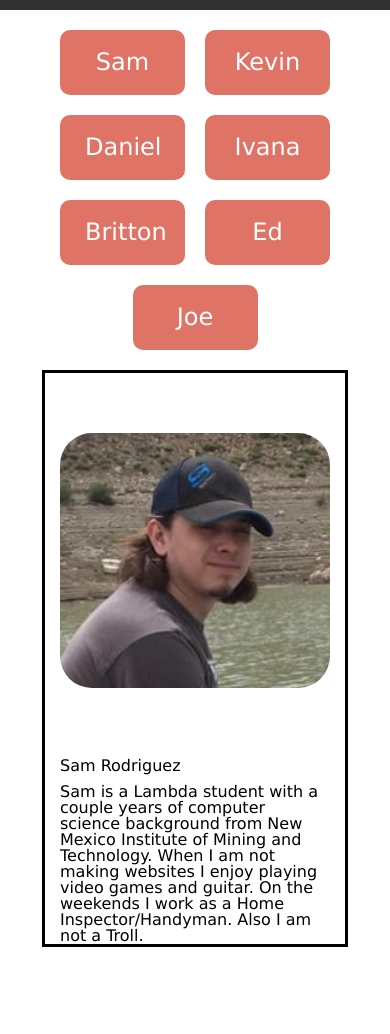
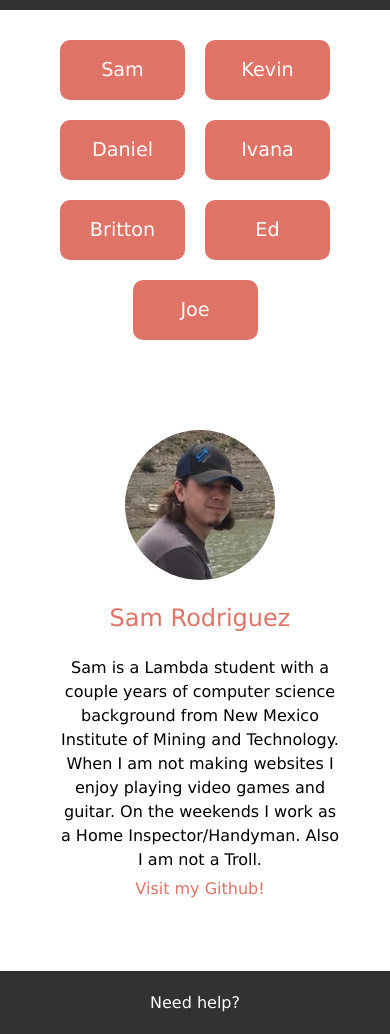
Before and after one commit to saltytrolls-bw-may-19/UILandingPage, a website: page students.html in a window 390 px wide. Shown: the part 66-1100 px from the top of the page. Drawn offline with Linux system fonts and the light colour scheme.

Commit message:
Refactor students.html

```diff
--- a/main.css
+++ b/main.css
@@ -368,64 +368,78 @@ article {
   transform: scale(1.1);
 }
 /* STUDENT */
+
 .tabs {
   display: flex;
   justify-content: center;
   flex-wrap: wrap;
   width: 100%;
-  margin: 10px 0;
+  margin: 20px 0;
 }
 .tab-link {
   text-align: center;
-  font-size: 24px;
+  font-size: 1.2rem;
   margin: 10px 10px;
   padding: 20px 25px;
   width: 75px;
-  height: 25px;
+  height: 20px;
   background-color: #df7366;
   color: #ffffff;
   cursor: pointer;
   border-radius: 10px;
 }
 
+.tab-link:hover {
+  transform: scale(1.1);
+  color: #df7366;
+  background-color: white;
+}
+
 .tnt {
-  margin-bottom: 100px;
+  margin-bottom: 70px;
 }
 .tab-items {
-  width: 50%;
-  min-height: 300px;
+  width: 70%;
+  min-height: 400px;
   min-width: 500px;
   display: flex;
   justify-content: center;
-  padding-top: 60px;
-  border: 3px solid black;
-  margin: 0 auto;
+  margin: 80px auto 0 auto;
+  display: flex;
+  align-items: flex-start;
 }
 .tabs-item {
   display: none;
-  width: 90%;
+  width: 100%;
 }
+
+.tabs-item-selected img {
+  border-radius: 50%;
+  width: 150px;
+  height: 150px;
+}
+
 .tabs-item-selected {
   display: flex;
   flex-direction: row;
   justify-content: center;
 }
-.tabs-item-selected img {
-  margin-bottom: 70px;
-  border-radius: 2em;
-  padding: 0;
-}
+
 .tabs-item-description {
   text-align: left;
-  width: 100%;
+  padding-left: 30px;
+  width: 70%;
+  line-height: 1.5;
 }
 .tabs-item-description .tabs-item-title {
-  margin-bottom: 10px;
+  margin-bottom: 20px;
+  font-size: 1.5rem;
+  color: #df7366;
 }
 
-.tab-link:hover {
-  transform: scale(1.1);
-  color: black;
+.link-social {
+  margin-top: 5px;
+  color: #df7366;
 }
 
 /* CONTACT */
@@ -441,7 +455,7 @@ footer {
 }
 
 .footer-row {
-  padding: 20px 0;
+  padding: 20px 10px;
   text-align: center;
 }
 
@@ -472,11 +486,25 @@ footer {
 
   /*==========STUDENT.HTML STYLING==========*/
   .tab-items {
-    width: 70%;
-    min-width: 300px;
+    width: 80%;
+    min-width: 400px;
   }
   .tabs-item-selected {
     flex-direction: column;
+    justify-content: center;
+    align-items: center;
+  }
+
+  .tabs-item-description {
+    text-align: center;
+    padding-left: 0;
+    line-height: 1.5;
+  }
+  .tabs-item-description .tabs-item-title {
+    margin: 20px 0 20px 0;
+    font-size: 1.5rem;
+    color: #df7366;
+    text-align: center;
   }
 
   .top header h1 {
--- a/students.html
+++ b/students.html
@@ -36,6 +36,8 @@
               <div class="tabs-item-title">Sam Rodriguez</div>
               Sam is a Lambda student with a couple years of computer science background from New Mexico Institute of Mining and Technology. When I am not making websites I enjoy playing video games
               and guitar. On the weekends I work as a Home Inspector/Handyman. Also I am not a Troll.
+            </br>
+            <div class="link-social"><a href="#">Visit my Github!</a></div>
             </div>
           </div>
           <div class="tabs-item" data-tab="7">
@@ -45,6 +47,8 @@
               Kevin is a full stack developer nearing the completion of his training at Lambda School. As team lead he assisted in all aspects of design and problem solving, during the production
               phase of this application. He is strong with dev ops, front end, back end, and styling in general. He really enjoyed the challenges associated with tying the python code provided by data
               scientists into the full stack application.
+            </br>
+            <div class="link-social"><a href="#">Visit my Github!</a></div>
             </div>
           </div>
           <div class="tabs-item " data-tab="2">
@@ -52,6 +56,8 @@
             <div class="tabs-item-description">
               <div class="tabs-item-title">Britton Winterrose</div>
               to prove that
+            </br>
+            <div class="link-social"><a href="#">Visit my Github!</a></div>
             </div>
           </div>
           <div class="tabs-item" data-tab="3">
@@ -63,6 +69,8 @@
               transition out of the hospitality industry. This led me to start scraping websites with python which is where I truly realized the power of coding. This is also where I started my Open
               source work that would land me an Engineering Intern role at a nonprofit of over 3,000 members. This accelerated my path in learning how to bring the ideas I have to life to make a
               difference.
+            </br>
+            <div class="link-social"><a href="#">Visit my Github!</a></div>
             </div>
           </div>
           <div class="tabs-item" data-tab="4">
@@ -70,6 +78,8 @@
             <div class="tabs-item-description">
               <div class="tabs-item-title">Ed Chin</div>
               actually goes to a different
+            </br>
+            <div class="link-social"><a href="#">Visit my Github!</a></div>
             </div>
           </div>
           <div class="tabs-item" data-tab="5">
@@ -78,6 +88,8 @@
               <div class="tabs-item-title">Ivana Huckova</div>
               Hi everyone, My name is Ivana. I love coding, skiing, hiking, walking out dogs from dog-shelter (as unfortunately she doesn’t have her own dog), reading (currently it is mostly Eloquent
               Javascript) and checking out beautiful new projects and products on Producthunt.
+            </br>
+            <div class="link-social"><a href="#">Visit my Github!</a></div>
             </div>
           </div>
           <div class="tabs-item" data-tab="6">
@@ -85,6 +97,8 @@
             <div class="tabs-item-description">
               <div class="tabs-item-title">Joe Bacus</div>
               blah
+            </br>
+            <div class="link-social"><a href="#">Visit my Github!</a></div>
             </div>
           </div>
         </div>
@@ -95,7 +109,7 @@
     <footer>
         <section class="contact">
           <div class="footer-row"><h3>Need help?</h3></div>
-        <div class="footer-row"><p>Feel free to contact one of our many social medias.</p></div>
+          <div class="footer-row"><p>Feel free to contact one of our many social medias</p></div>
           <!-- <ul class="icons">
                     <li><a href="#">Twitter</a></li>
                     <li><a href="#">Facebook</a></li>
```
Also changed, not shown: index.html (+1 -1 lines). Lines whose indentation alone changed are shown as unchanged.
